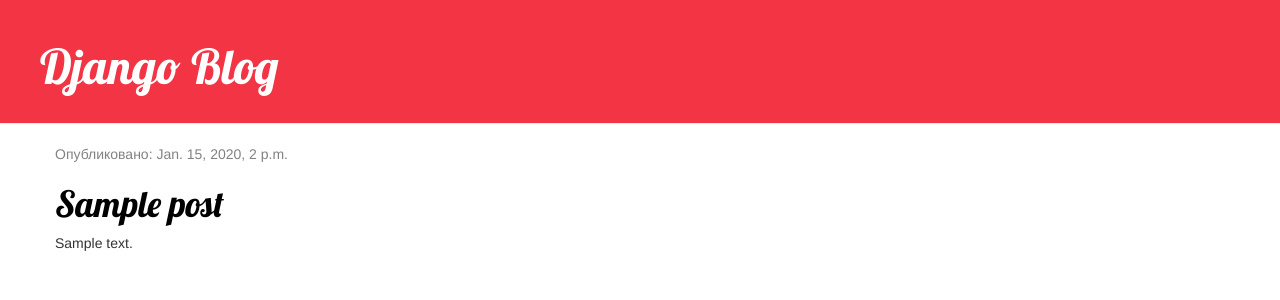
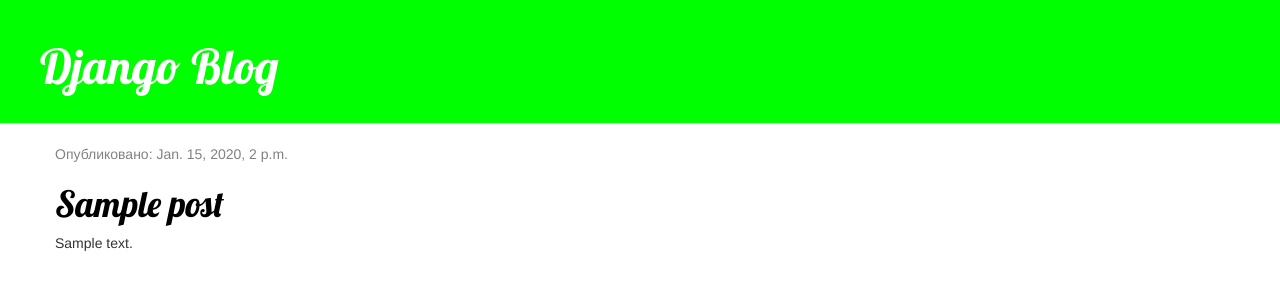
Before and after one commit to chalexrol/my-blog, a Django app: page / in a window 1280 px wide. Shown: the top 300 px of the page. Run offline with Django 3.2, Linux system fonts and the light colour scheme; tables that the repository leaves empty hold one stand-in row (values such as "Sample post"); some libraries are stand-ins or nearby versions.

Commit message:
Change blog.css

```diff
--- a/blog/static/css/blog.css
+++ b/blog/static/css/blog.css
@@ -1,5 +1,5 @@
 .page-header {
-    background-color: #f23445;
+    background-color: #00ff00;
     margin-top: 0;
     padding: 20px 20px 20px 40px;
 }
```
